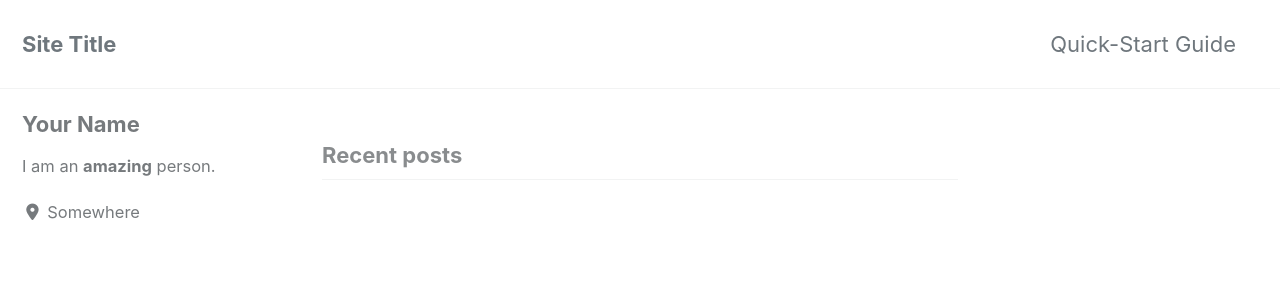
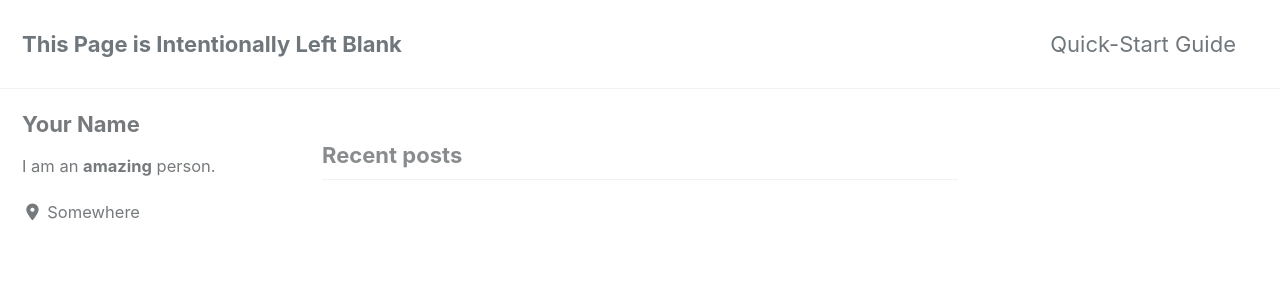
Before and after one commit to hminluo/hminluo.github.io, a Jekyll site: the page built from index.html, in a window 1280 px wide and 900 px high. Shown: the top 300 px of the window. Built offline with Jekyll 4.4.1, drawn with Linux system fonts in a browser that asks for light colours; cached includes are drawn as plain includes; nearby versions of some CDN libraries; the list of posts is cut into pages by our own code; some of the changed text lies outside the part shown.

Commit message:
Update _config.yml

```diff
--- a/_config.yml
+++ b/_config.yml
@@ -16,11 +16,11 @@ minimal_mistakes_skin    : "default" # "air", "aqua", "contrast", "dark", "dirt"
 
 # Site Settings
 locale                   : "en-US"
-title                    : "Site Title"
+title                    : "This Page is Intentionally Left Blank"
 title_separator          : "-"
 subtitle                 : # site tagline that appears below site title in masthead
-name                     : "Your Name"
-description              : "An amazing website."
+name                     : "Min Luo"
+description              : ":]"
 url                      : # the base hostname & protocol for your site e.g. "https://mmistakes.github.io"
 baseurl                  : # the subpath of your site, e.g. "/blog"
 repository               : # GitHub username/repo-name e.g. "mmistakes/minimal-mistakes"
```
